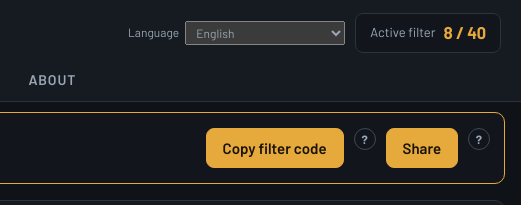
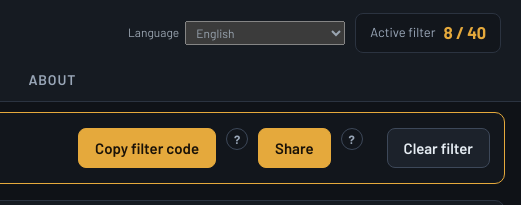
Before and after one commit to 2m22/Oathfilter, a plain HTML site: page index.html in a window 1280 px wide. Shown: the top 205 px of the page, 759-1280 px from the left. Drawn offline with Linux system fonts and the light colour scheme.

Commit message:
Clear filter button next to Share (Advanced Mode, undoable)
Co-Authored-By: Claude Sonnet 5.5 <noreply@anthropic.com>
Claude-Session: https://claude.ai/code/session_01RhSxHC6XAHDSQn837xtb24

```diff
--- a/index.html
+++ b/index.html
@@ -368,7 +368,7 @@ ul.bl{margin:0 0 4px;padding:0;list-style:none}ul.bl li{padding:6px 0;border-bot
 </header>
 <main>
 <div class="panel" id="p-edit" role="tabpanel" aria-labelledby="t-edit">
-<div class="ezbar"><span class="lab" id="ezModeLab">Mode</span><div class="seg" role="group" aria-labelledby="ezModeLab" id="ezMode"><button type="button" data-ezm="easy" aria-pressed="false">Easy</button><button type="button" data-ezm="adv" aria-pressed="true">Advanced</button></div><div class="ezact"><button type="button" class="btn gold" id="copyAdv">Copy filter code</button><button type="button" class="hlp" data-help="copyAdv" aria-label="Help: Copy filter code" aria-expanded="false">?</button><button type="button" class="btn gold" id="shMake">Share</button><button type="button" class="hlp" data-help="share" aria-label="Help: Share" aria-expanded="false">?</button></div></div>
+<div class="ezbar"><span class="lab" id="ezModeLab">Mode</span><div class="seg" role="group" aria-labelledby="ezModeLab" id="ezMode"><button type="button" data-ezm="easy" aria-pressed="false">Easy</button><button type="button" data-ezm="adv" aria-pressed="true">Advanced</button></div><div class="ezact"><button type="button" class="btn gold" id="copyAdv">Copy filter code</button><button type="button" class="hlp" data-help="copyAdv" aria-label="Help: Copy filter code" aria-expanded="false">?</button><button type="button" class="btn gold" id="shMake">Share</button><button type="button" class="hlp" data-help="share" aria-label="Help: Share" aria-expanded="false">?</button><button type="button" class="btn" id="clearF" style="margin-left:14px" title="Removes all rules. Ctrl+Z brings them back.">Clear filter</button></div></div>
 <div class="plate" id="shPanel" hidden style="margin:0 0 16px"><div class="shres" id="shRes" hidden><label class="lab" for="shUrl">Share link</label><input id="shUrl" class="field" type="text" readonly>
   <div style="margin-top:8px;display:flex;gap:8px;flex-wrap:wrap"><button type="button" class="btn" id="shCopy">Copy link</button><button type="button" class="btn" id="shDisc">Copy for Discord</button><button type="button" class="btn" id="shClose">Close</button></div></div>
   <p class="hint" id="shMsg" role="status" aria-live="polite" style="margin:8px 0 0"></p>
@@ -462,6 +462,7 @@ ul.bl{margin:0 0 4px;padding:0;list-style:none}ul.bl li{padding:6px 0;border-bot
      <li><b>No match.</b> An item that no rule matches is shown as normal.</li>
      <li><b>On or off.</b> The switch on a rule skips it without deleting it.</li>
      <li><b>One line group per rule.</b> To look for two line groups, use two rules.</li>
+     <li><b>Clear filter.</b> The button next to Share removes all rules (Advanced Mode). Ctrl+Z brings them back.</li>
     </ul>
     <h3 class="subtitle">Easy Mode</h3>
     <ul class="pl">
@@ -1933,6 +1934,7 @@ document.addEventListener("input",e=>{
   if(t.id==="rq"){V.q=t.value;clearTimeout(rqT);rqT=setTimeout(renderRows,100);return;}
   if(t.dataset.pk){S.pk[t.dataset.pk]=t.value;renderPickList(t.dataset.pk);}
 });
+$("#clearF").onclick=()=>{if(!F.rules.length){toast("The filter is already empty.");return;}F.preset="-1";F.rules=[];S.cur=null;fullRender();toast("Filter cleared. "+COPY.undo);};
 $("#copyAdv").onclick=()=>{if(EZ.m==="easy"&&V.view==="edit")ezCopy();else copyCode();};
 /* ---- modules: reusable groups of rules (localStorage only, same code format as local filters) ---- */
 const MD={key:"oathfilter-modules",max:50,
@@ -3163,7 +3165,7 @@ function ezApply(){
 }
 function ezMode(m,quiet){
   EZ.m=m==="easy"?"easy":"adv";
-  $("#ezBox").hidden=EZ.m!=="easy";$("#edCols").hidden=EZ.m==="easy";
+  $("#clearF").style.display=EZ.m==="easy"?"none":"";$("#ezBox").hidden=EZ.m!=="easy";$("#edCols").hidden=EZ.m==="easy";
   $$("#ezMode button").forEach(b=>b.setAttribute("aria-pressed",b.dataset.ezm===EZ.m?"true":"false"));
   REV++;renderAdvExport();
   if(EZ.m==="easy"&&!quiet)ezRefresh();
```
